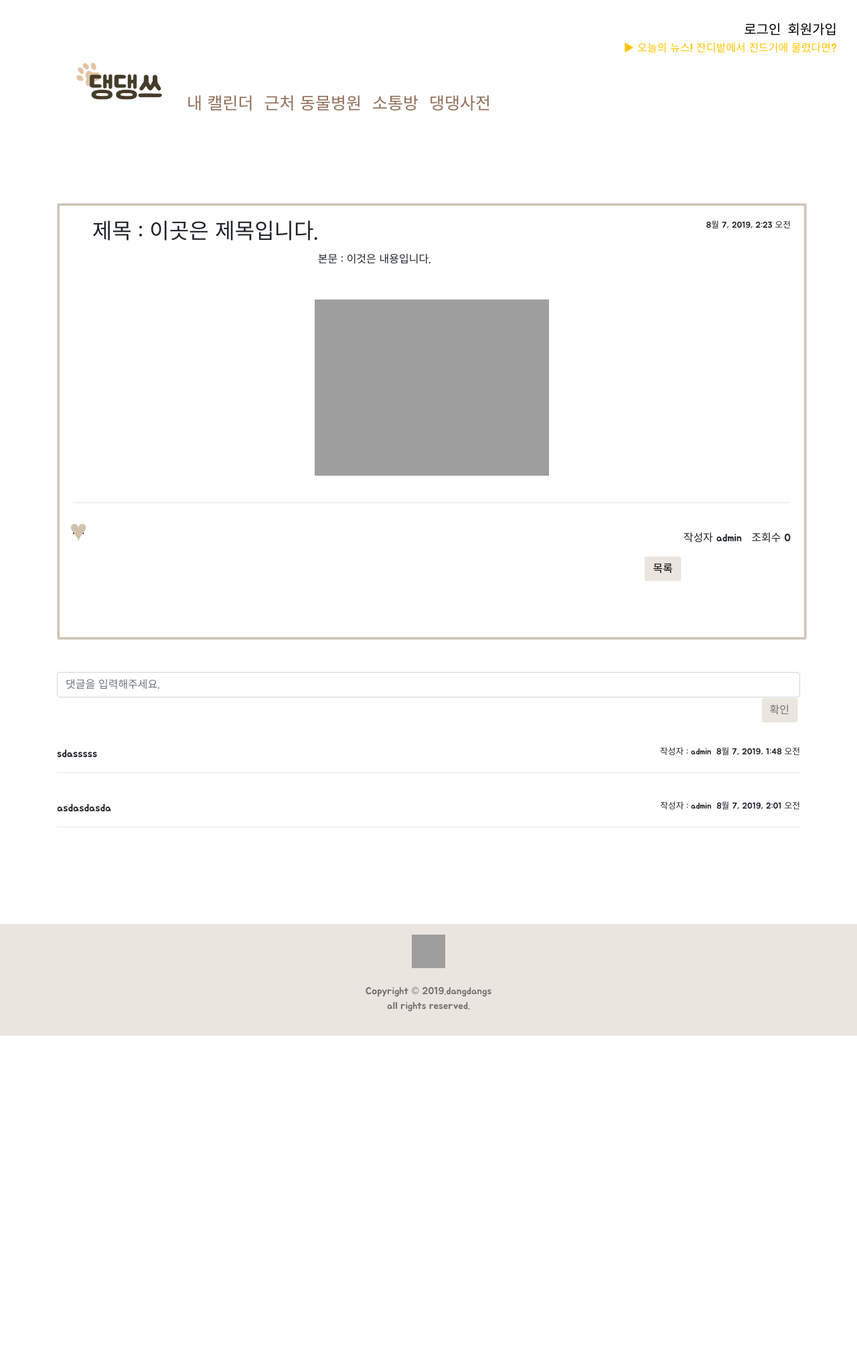
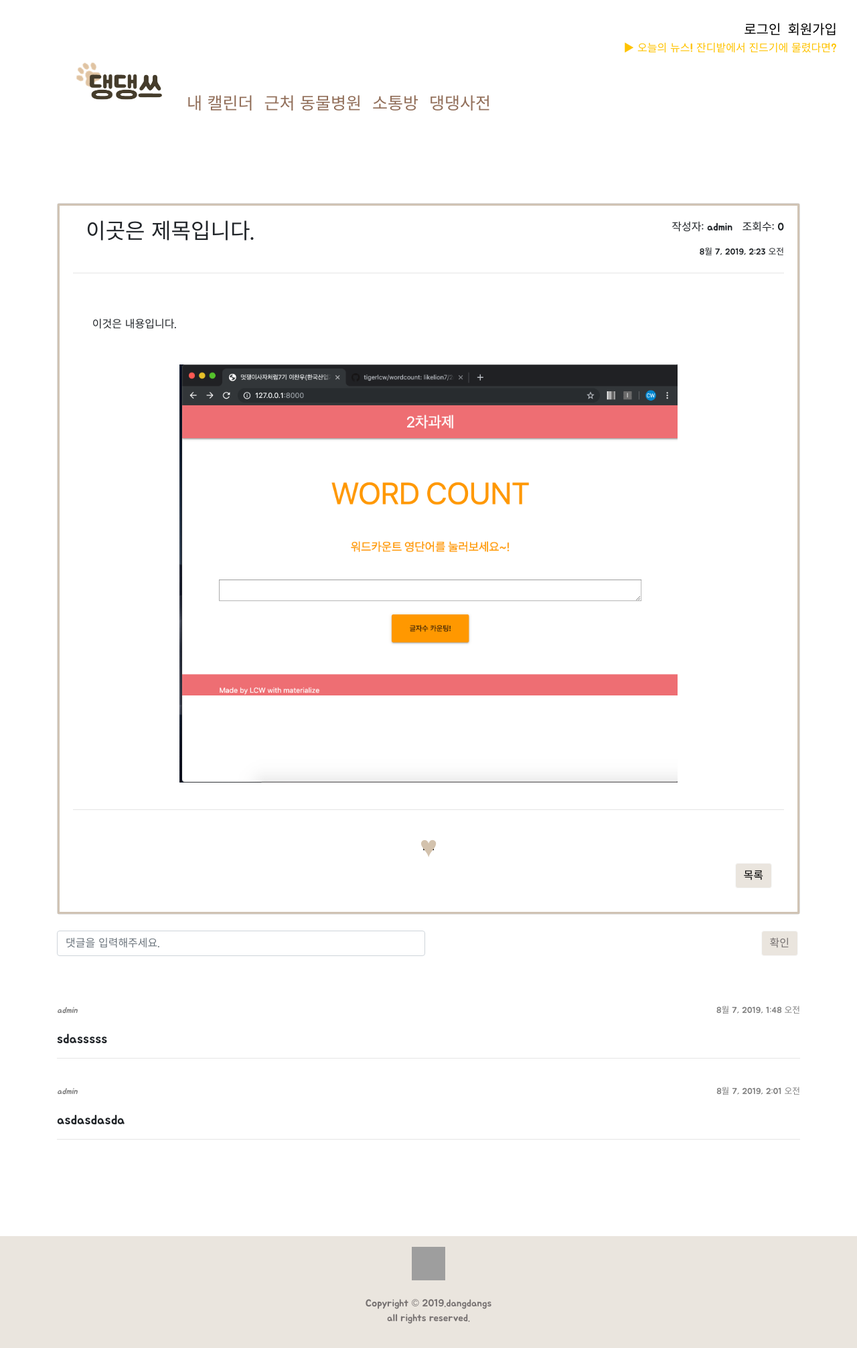
Before and after one commit to kitejun/dangdangs, a Django app: page /board/detail/1/ in a window 1280 px wide. Shown: the whole page at 67% size. Before the commit the page ends 1546 px from the top, so only its background shows below. Run offline with Django 3.2, Linux system fonts and the light colour scheme; data comes from the database, SQL or seed files in the repository; both versions use the stored data as it was after the commit; parts of the project's set-up code (start-up, migrations or seed data) failed here and were passed over; some libraries are stand-ins or nearby versions; grey boxes are pictures that could not be loaded.

Commit message:
으어어
퇴근할래

```diff
--- a/board/templates/detail.html
+++ b/board/templates/detail.html
@@ -8,7 +8,7 @@
             position: relative;
             font-size: 15px;
             cursor: pointer;
-            float: left;
+            float: center;
         }
 
         .like-button::before {
@@ -58,63 +58,59 @@
 
     <div class="container">
 
-        <div class="card" style="width: 70rem;">
+        <div class="card">
 
             <div class="card-body" style="border:3px solid #D0C3B4; ">
 
-                <h2 class="card-title" style="float:left;">&nbsp;&nbsp;&nbsp;제목 : {{details.title}}</h2>
-
+                <h2 class="card-title" style="float:left;">&nbsp;&nbsp;{{details.title}}</h2>
+                <p style="text-align: right;">작성자: {{details.author}} &nbsp; 조회수: {{details.hits}}</p>
                 <small style="float:right;">{{details.pub_date}}</small>
+                <br>
+                <hr>
                 <!-- 조회수 증가 -->
 
                 <br><br>
-                <p style="float:left;">본문 : {{details.context}}</p>
+                <p style="float:left;">&nbsp;&nbsp;&nbsp;&nbsp;&nbsp;&nbsp;{{details.context}}</p>
                 <br><br><br>
-                <img src="{{ details.image.url }}" alt="댕댕이" style= " width:350px; height:auto;">
+                <img src="{{ details.image.url }}" alt="댕댕이" style= " width:70%; height:auto;">
                 <br><br>
-                <hr style="color:#D7CEBF">
+                <hr>
                 <br>
                 <!--하트 버튼-->
-                &nbsp;<button class="like-button"></button> <!-- 하트 눌러진 총 갯수 보이게 하면 어떨까염-->
 
-
-                <p style="float:right;">작성자 {{details.author}} &nbsp; 조회수 {{details.hits}}</p>
+                <button class="like-button"></button> <!-- 하트 눌러진 총 갯수 보이게 하면 어떨까염-->
                 <br>
-
                 <div class="clearfix">
                     <a class="btn btn-light right" href="{%url 'board'%}">목록</a>
                     {% if user == details.author %}
-
-
                     <a class="btn btn-light right" href="{% url 'delete' details.id %}"> 삭제 </a>
                     <a class="btn btn-light right" href="{% url 'update' details.id %}"> 수정 </a>
                     {% endif %}
-
-
                 </div>
-                <br>
-                <br>
-
-
 
             </div>
-
-
        </div>
-
-            <br><br>
-            <form action="{% url 'comment_write' details.id%}" method="POST">
+            <br>
+            <form action="{% url 'comment_write' details.id%}" method="POST" class="form-row">
                 {% csrf_token %}
-                <input type="text" name="content" class="form-control" placeholder="댓글을 입력해주세요.">
-
+                <div class="col">
+                <input type="text" name="content" class="form-control"placeholder="댓글을 입력해주세요.">
+            </div>
+            <div class="col">
                 <input class="btn btn-light" type="submit" value="확인" style="float:right;">
+            </div>
             </form>
             <br> <br>
             <div>
             {% for comment in details.comments.all %}
-
                 <br>
-                <p style="text-align: left;"> <small style="float:right;">작성자 : {{ comment.author }}&nbsp;&nbsp;{{ comment.comment_date }}</small>{{ comment.comment_body }}</p>
+                <p style="color:gray;">
+                    <small style="float:left;"> <i>{{ comment.author }}</i></small>
+                    <small style="float: right;">
+                    {{ comment.comment_date }}
+                    </small></p>
+                    <br>
+                    <h5 style="text-align: left;"> {{ comment.comment_body }}</h5>
                 <hr>
 
 
@@ -122,6 +118,9 @@
             <p>댓글이 없어요.. ㅠㅠ</p>
             {% endfor %}
         </div>
+
+
+
     <script> document.querySelector('.like-button').addEventListener('click', (e) => { e.currentTarget.classList.toggle('liked'); });
         </script>
 </center>
--- a/board/templates/new.html
+++ b/board/templates/new.html
@@ -32,7 +32,7 @@
                 <input id="id_image" type="file" class="" name="image">
               </div>
 
-                <input class="btn btn-light "  role="button" aria-pressed="true" type="submit" value="등록" >
+                <input class="btn btn-light"  role="button" aria-pressed="true" type="submit" value="등록" >
 
 
           </form>
```
Also changed, not shown: board/templates/update.html (+38 -11 lines), accounts/migrations/0001_initial.py, board/migrations/0001_initial.py, board/migrations/0002_auto_20190730_2037.py (deleted), cal/migrations/0001_initial.py, cal/migrations/0002_auto_20190801_1428.py (deleted), db.sqlite3 (added), media/images/2019/08/07/스크린샷_2019-05-23_오전_12.33.23.png (added), media/images/2019/08/07/스크린샷_2019-06-06_오후_3.21.54.png (added), media/images/2019/08/07/스크린샷_2019-06-06_오후_3.21.54_8ZvVQCP.png (added), media/images/2019/08/07/스크린샷_2019-06-06_오후_3.21.54_gcMjNpb.png (added), 5 other files.
